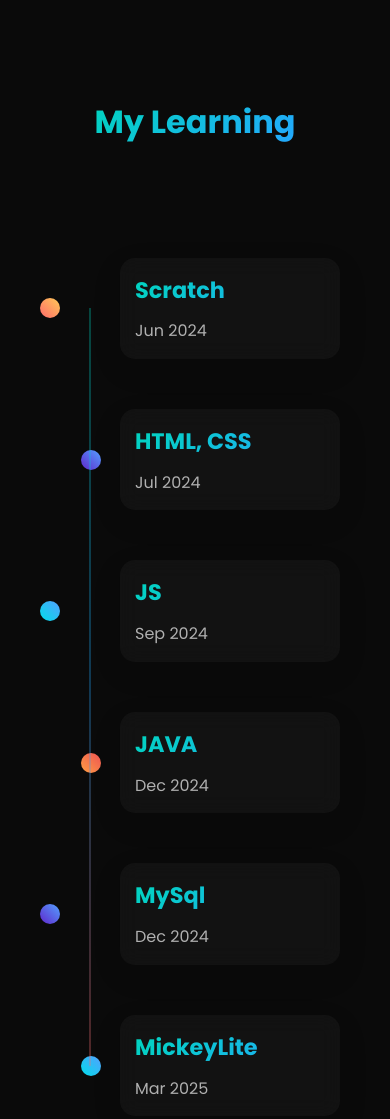
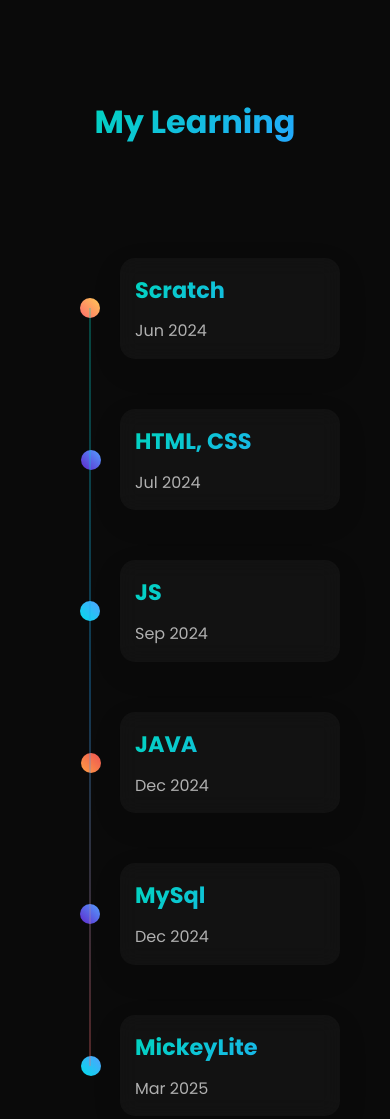
Before and after one commit to vidhuran-s/Portfolio, a plain HTML site: page index.html in a window 390 px wide. Shown: the part 883-2002 px from the top of the page. Drawn offline with Linux system fonts and the light colour scheme.

Commit message:
v2commit

```diff
--- a/style.css
+++ b/style.css
@@ -792,6 +792,10 @@
     .timeline-content {
       width: 100%;
     }
+
+    .timeline-item:nth-child(odd) .timeline-dot {
+      left: 30px;
+    }
   }
 
   @media (max-width: 768px) {
```
